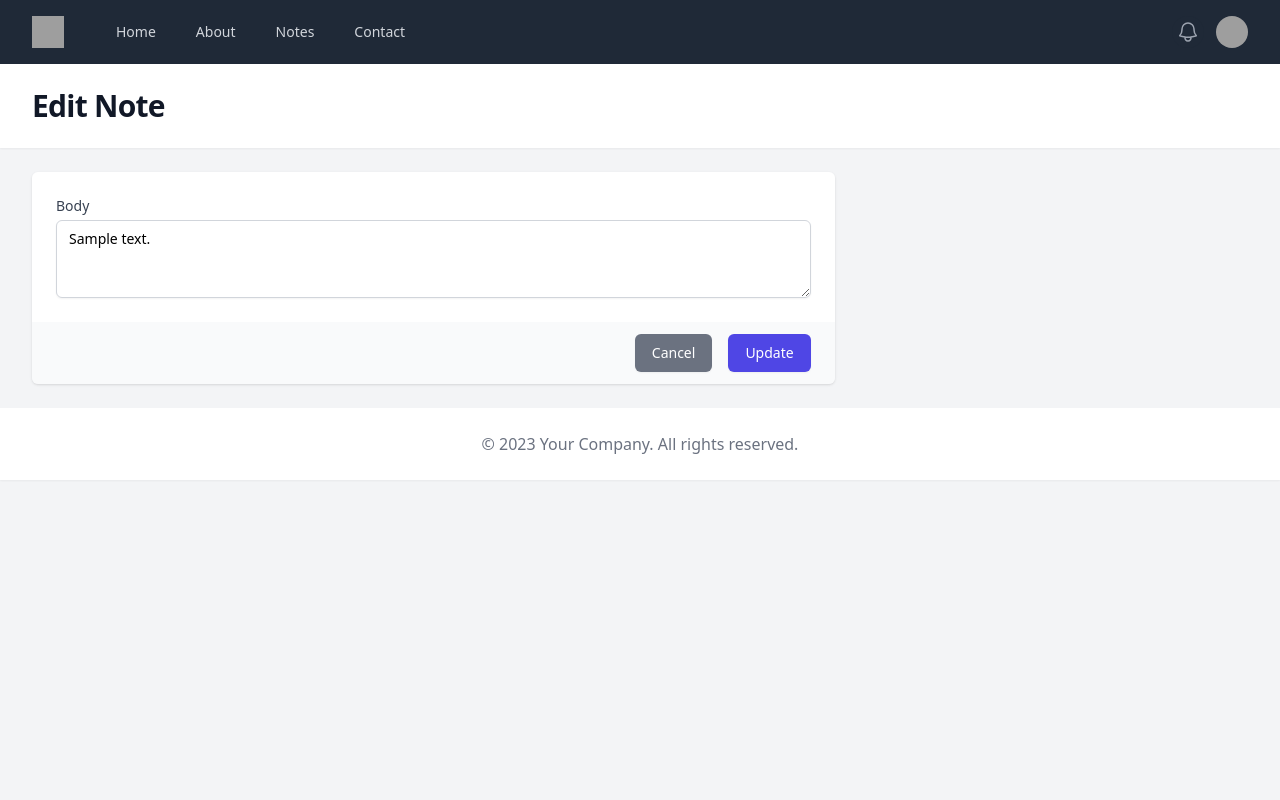
After one commit to Aly-Mohsen/PHP_Playground, a PHP site: page /note/edit?id=1 in a window 1280 px wide. The commit adds this page. Run offline with PHP 8.4, Linux system fonts and the light colour scheme; tables that the repository leaves empty or names only in its code hold one stand-in row (values such as "Sample post"); some libraries are stand-ins or nearby versions; grey boxes are pictures that could not be loaded.

Commit message:
Add note editing functionality
Introduced controllers and views to support editing notes, including form validation and update logic. Updated routes and note display to provide edit links and improved UI for navigation and actions.

```diff
--- a/demo/controllers/about.php
+++ b/demo/controllers/about.php
@@ -1,4 +1,6 @@
 <?php
+
+dd($_SESSION['name']);
 
 view("about.view.php", [
     'heading' => 'About Us',
--- /dev/null
+++ b/demo/controllers/notes/edit.php
@@ -0,0 +1,21 @@
+<?php
+
+use Core\App;
+use Core\Database;
+
+$db = App::resolve(Database::class);
+
+$currentUserId = 1;
+
+
+$note = $db->query('select * from notes where id = :id', [
+    'id' => $_GET['id']
+])->findOrFail();
+
+authorize($note['user_id'] === $currentUserId);
+
+view("notes/edit.view.php", [
+    'heading' => 'Edit Note',
+    'note' => $note,
+    'errors' => []
+]);
--- a/demo/routes.php
+++ b/demo/routes.php
@@ -8,5 +8,9 @@ $router ->get('/notes', 'controllers/notes/index.php');
 $router ->get('/note', 'controllers/notes/show.php');
 $router ->delete('/note', 'controllers/notes/destroy.php');
 
+$router ->get('/note/edit', 'controllers/notes/edit.php');
+$router ->patch('/note', 'controllers/notes/update.php');
+
+
 $router ->get('/notes/create', 'controllers/notes/create.php');
 $router ->post('/notes', 'controllers/notes/store.php');
--- /dev/null
+++ b/demo/views/notes/edit.view.php
@@ -0,0 +1,49 @@
+<?php require base_path('views/partials/head.php') ?>
+<?php require base_path('views/partials/nav.php') ?>
+<?php require base_path('views/partials/banner.php') ?>
+
+<main>
+    <div class="mx-auto max-w-7xl py-6 sm:px-6 lg:px-8">
+        <div class="md:grid md:grid-cols-3 md:gap-6">
+            <div class="mt-5 md:col-span-2 md:mt-0">
+                <form method="POST" action="/note">
+                    <input type="hidden" name="_method" value="PATCH">
+                    <input type="hidden" name="id" value="<?= $note['id'] ?>">
+
+
+                    <div class="shadow sm:overflow-hidden sm:rounded-md">
+                        <div class="space-y-6 bg-white px-4 py-5 sm:p-6">
+                            <div>
+                                <label for="body" class="block text-sm font-medium text-gray-700">Body</label>
+
+                                <div class="mt-1">
+                                    <textarea id="body" name="body" rows="3"
+                                        class="mt-1 block w-full rounded-md border-gray-300 shadow-sm focus:border-indigo-500 focus:ring-indigo-500 sm:text-sm"
+                                        placeholder="Here's an idea for a note..."
+                                    ><?= $note['body'] ?></textarea>
+
+                                    <?php if (isset($errors['body'])): ?>
+                                        <p class="text-red-500 text-xs mt-2"><?= $errors['body'] ?></p>
+                                    <?php endif; ?>
+                                </div>
+                            </div>
+                        </div>
+
+                        <div class="bg-gray-50 px-4 py-3 text-right sm:px-6 flex gap-x-4 justify-end">
+                            <a href="/notes" type="submit"
+                                class="inline-flex justify-center rounded-md border border-transparent bg-gray-500 py-2 px-4 text-sm font-medium text-white shadow-sm hover:bg-gray-700 focus:outline-none focus:ring-2 focus:ring-indigo-500 focus:ring-offset-2">
+                                Cancel
+                            </a>
+                            <button type="submit"
+                                class="inline-flex justify-center rounded-md border border-transparent bg-indigo-600 py-2 px-4 text-sm font-medium text-white shadow-sm hover:bg-indigo-700 focus:outline-none focus:ring-2 focus:ring-indigo-500 focus:ring-offset-2">
+                                Update
+                            </button>
+                        </div>
+                    </div>
+                </form>
+            </div>
+        </div>
+    </div>
+</main>
+
+<?php require base_path('views/partials/footer.php') ?>
```
Also changed, not shown: demo/controllers/notes/update.php (added, +43 -0 lines), demo/views/notes/show.view.php (+18 -6 lines).
